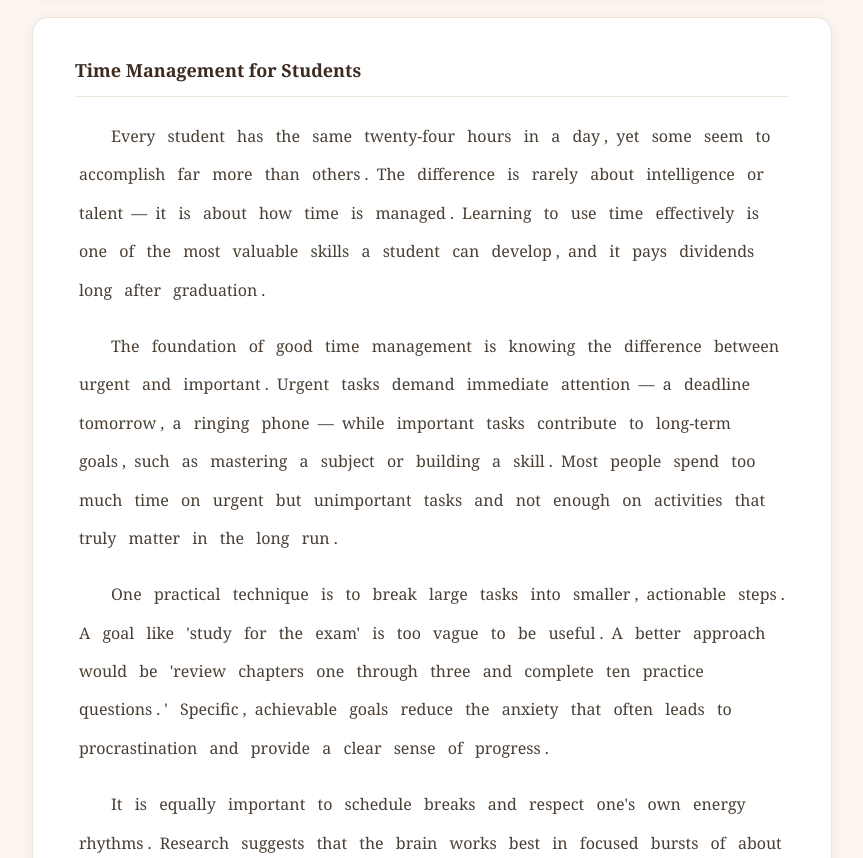
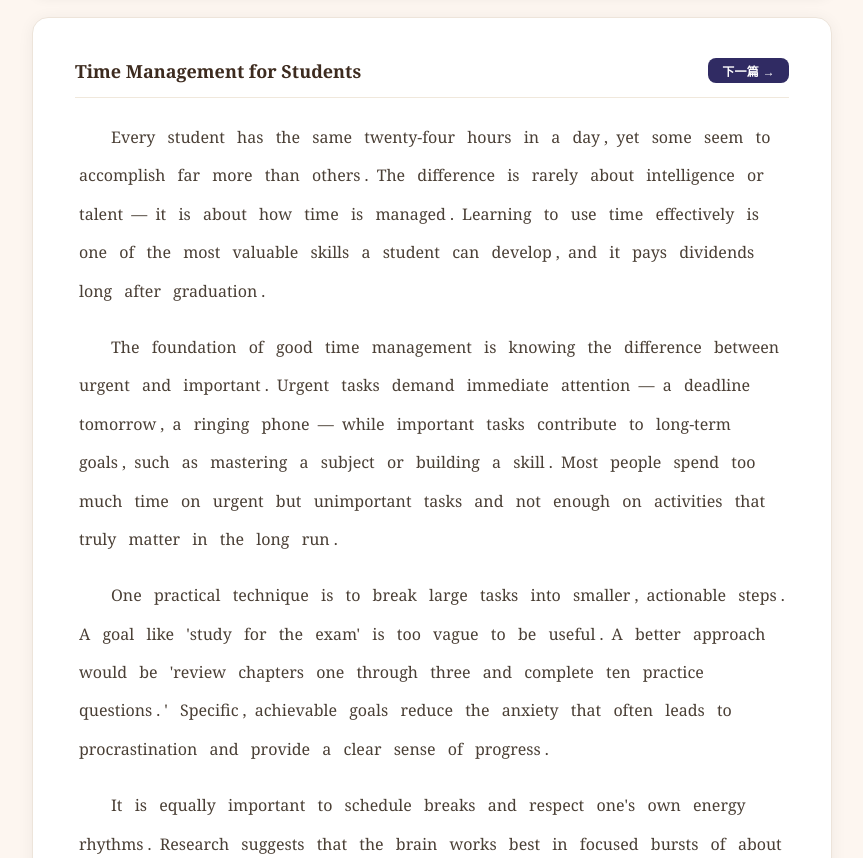
Before and after one commit to 1286451057-ux/red-pen-vocab, a plain HTML site: page index.html in a window 1280 px wide. Shown: the part 1051-1909 px from the top of the page, without its empty margins (208-1071 px from the left). Drawn offline with Linux system fonts and the light colour scheme.

Commit message:
feat: 添加"下一篇"按钮，支持同一天内手动切换文章
Co-Authored-By: Claude Opus 4.7 <noreply@anthropic.com>

```diff
--- a/index.html
+++ b/index.html
@@ -417,7 +417,10 @@ In a culture that often glorifies busyness and treats sleep as a luxury, it is w
 
     <!-- 文章显示区 -->
     <div class="article-card">
-      <h2 id="articleTitle">Reading</h2>
+      <div style="display:flex;align-items:center;justify-content:space-between;flex-wrap:wrap;gap:8px;margin-bottom:20px;padding-bottom:14px;border-bottom:1px solid #f0e8dc;">
+        <h2 id="articleTitle" style="border:none;margin:0;padding:0;font-size:18px;color:#3d2b1f;">Reading</h2>
+        <button class="btn btn-load" onclick="loadNextArticle()" style="font-size:12px;padding:4px 14px;">下一篇 →</button>
+      </div>
       <div id="articleContent"></div>
     </div>
 
@@ -771,6 +774,35 @@ function resetDefaultArticle() {
   showToast('已恢复今日文章：' + todayArticle.title);
 }
 
+function loadNextArticle() {
+  const words = getMarked();
+  if (words.length > 0) {
+    const hist = JSON.parse(localStorage.getItem('cet4_vocab_history') || '{}');
+    words.forEach(w => { hist[w] = (hist[w] || 0) + 1; });
+    localStorage.setItem('cet4_vocab_history', JSON.stringify(hist));
+  }
+
+  let shown = JSON.parse(localStorage.getItem('cet4_shown_titles') || '[]');
+  const fullPool = getFullPool();
+  const unseen = fullPool.filter(a => !shown.includes(a.title));
+
+  if (unseen.length === 0) {
+    shown = [];
+    showToast('已看完一轮，重新开始');
+  }
+
+  const available = fullPool.filter(a => !shown.includes(a.title));
+  const picked = available[Math.floor(Math.random() * available.length)];
+
+  shown.push(picked.title);
+  localStorage.setItem('cet4_shown_titles', JSON.stringify(shown));
+  localStorage.setItem('cet4_article_title', picked.title);
+
+  document.getElementById('customInput').value = picked.paragraphs.join('\n\n');
+  renderArticle(picked.paragraphs, picked.title);
+  showToast('下一篇：' + picked.title);
+}
+
 function toggleCustomPanel() {
   document.getElementById('customPanel').classList.toggle('open');
 }
```
